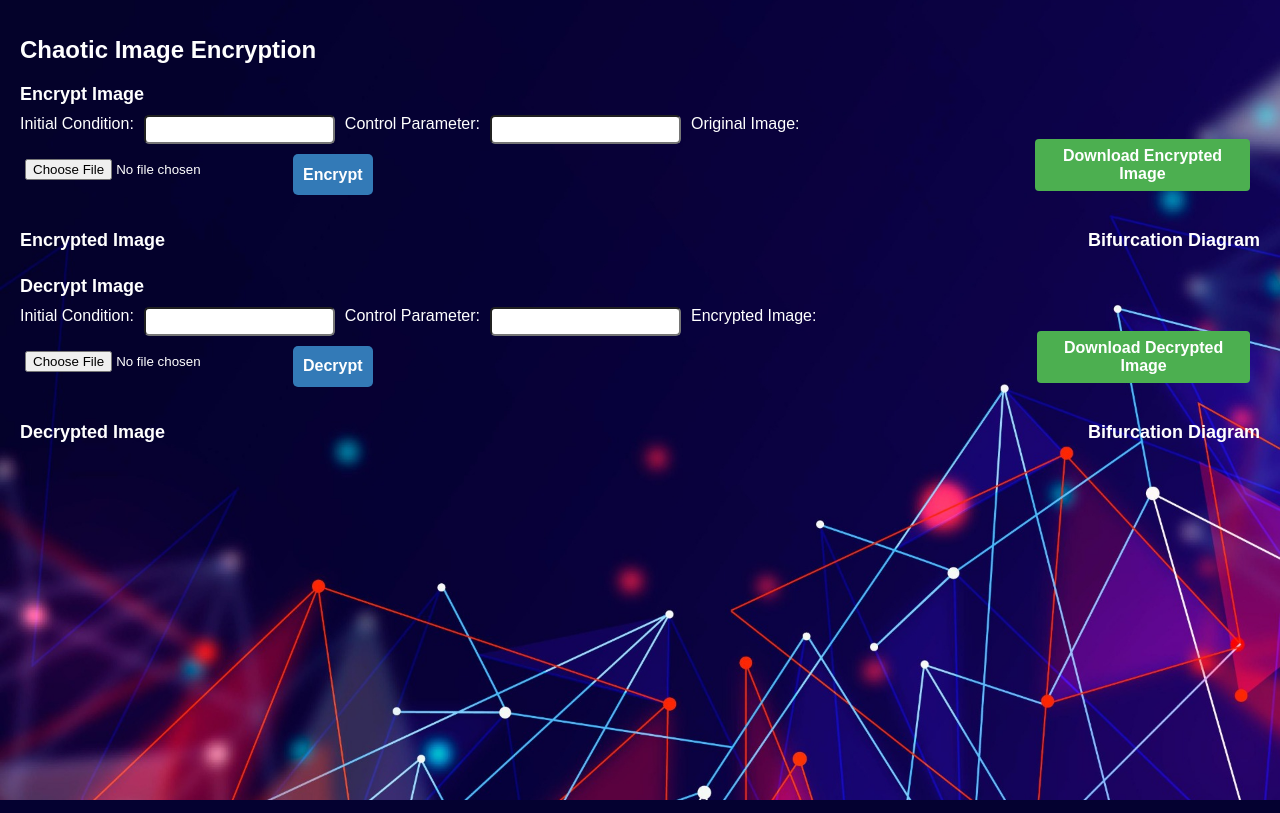
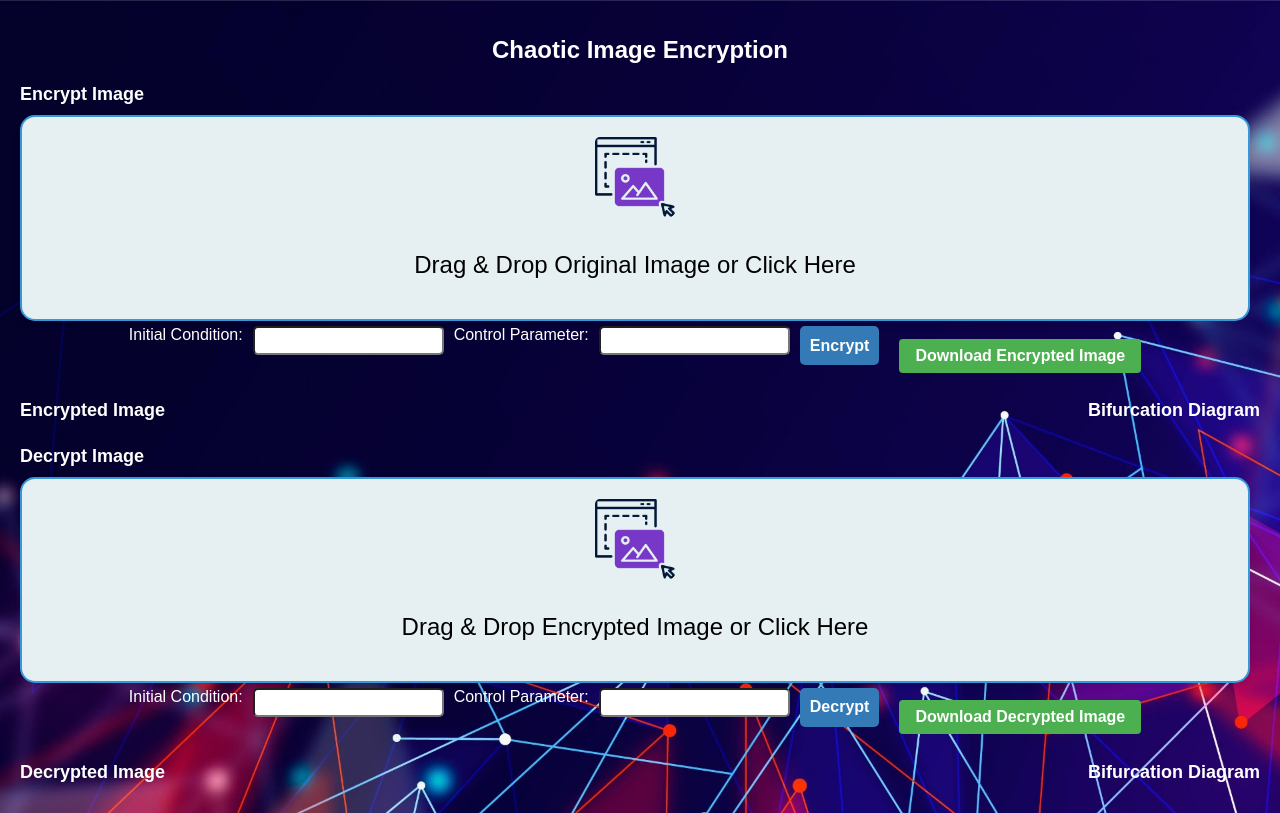
Before and after one commit to kunal9922/EncryptionAndDecryptionUsingChaoticKeySequence, a Flask app: page / in a window 1280 px wide. Run offline with Flask 3, Linux system fonts and the light colour scheme.

Commit message:
Feat: Add drag and drop or clickable Image input

```diff
--- a/static/css/styles.css
+++ b/static/css/styles.css
@@ -15,12 +15,107 @@ body {
   h1 {
     font-size: 24px;
     margin-bottom: 20px;
+    text-align: center;
   }
 
   h2 {
     font-size: 18px;
     margin-bottom: 10px;
   }
+/* Add a hover effect to the drop container when hovering over the image */
+.drop-container:hover {
+  border-color: #27ae60; /* Change border color to highlight color */
+  background-color: #8fd88f; /* Change background color to highlight color */
+}
+
+/* Style the drop container */
+.drop-container {
+  border: 2px solid #3498db;
+  padding: 20px;
+  text-align: center;
+  background-color: #e6f0f2;
+  border-radius: 15px;
+  box-shadow: 0 4px 6px rgba(0, 0, 0, 0.1);
+  transition: border-color 0.3s ease-in-out, background-color 0.3s ease-in-out;
+}
+
+/* Style the drop container when it's being dragged over */
+.drop-container.dragover {
+  border-color: #e74c3c;
+  background-color: #f8f9fa;
+}
+
+/* Style the drop container when it's highlighted */
+.drop-container.highlight {
+  border-color: #27ae60;
+  background-color: #8fd88f;
+}
+
+/* Style the drop message */
+.drop-message {
+  font-size: 24px;
+  color: #000;
+  margin-bottom: 20px;
+}
+
+
+.image-preview {
+    display: flex;
+    flex-wrap: wrap;
+    justify-content: center;
+    margin-top: 20px;
+}
+
+  .image-container {
+    display: flex;
+    flex-direction: column;
+    align-items: center;
+    margin: 10px;
+}
+
+.image-container img {
+    max-width: 200px;
+    max-height: 200px;
+    border-radius: 15px;
+    box-shadow: 0 2px 4px rgba(0, 0, 0, 0.1);
+    transition: transform 0.3s ease-in-out;
+    cursor: pointer;
+}
+
+.image-container img:hover {
+    transform: scale(1.05);
+}
+
+.image-container p {
+    margin-top: 5px;
+    font-size: 14px;
+    color: #777;
+}
+
+.preview-image {
+    max-width: 150px;
+    max-height: 150px;
+    border-radius: 5px;
+    margin: 5px;
+    box-shadow: 0 2px 4px rgba(0, 0, 0, 0.1);
+}
+.drop-icon {
+    text-align: center;
+    margin-bottom: 10px;
+}
+
+.drop-icon img {
+    max-width: 80px; /* Adjust the width of the small icon */
+    max-height: 80px; /* Adjust the height of the small icon */
+}
+#image{
+  font-size: medium;
+  color: #121111;
+}
+#encryptedImageFile{
+  font-size: medium;
+  color: #121111;
+}
 
   #imageContainer {
     display: flex;
--- a/static/js/script.js
+++ b/static/js/script.js
@@ -1,7 +1,133 @@
 document.addEventListener("DOMContentLoaded", function () {
+// Get the loading overlay element
+const loadingOverlay = document.getElementById("loadingOverlay");
 
-  // Get the loading overlay element
-  const loadingOverlay = document.getElementById("loadingOverlay");
+
+  // Get the encryption and decryption drop containers and file inputs
+  const encryptDropContainer = document.getElementById('encrypt-drop-container'); // Remove the dot before class name
+  const decryptDropContainer = document.getElementById('decrypt-drop-container'); // Remove the dot before class name
+  const encryptFileInput = document.getElementById('image');
+  const decryptFileInput = document.getElementById('encryptedImageFile');
+
+  // Function to handle highlighting of drop containers
+  function highlightDropContainer(dropContainer) {
+    dropContainer.classList.add('highlight');
+  }
+
+  // Function to handle removing highlight from drop containers
+  function unhighlightDropContainer(dropContainer) {
+    dropContainer.classList.remove('highlight');
+  }
+  encryptDropContainer.addEventListener('dragover', (e) => {
+    e.preventDefault();
+  });
+
+  decryptDropContainer.addEventListener('dragover', (e) => {
+    e.preventDefault();
+  });
+
+  encryptDropContainer.addEventListener('drop', (e) => {
+    e.preventDefault();
+    encryptDropContainer.classList.remove('highlight'); // Remove the highlight class
+
+    const files = e.dataTransfer.files;
+    encryptFileInput.files = files;
+    handleFiles(files, "image");
+});
+
+decryptDropContainer.addEventListener('drop', (e) => {
+  e.preventDefault();
+  decryptDropContainer.classList.remove('highlight'); // Remove the highlight class
+
+  const files = e.dataTransfer.files;
+  decryptFileInput.files = files;
+  handleFiles(files, "encryptedImageFile");
+});
+  // // Add event listeners for dragging over the encryption file input
+  // encryptFileInput.addEventListener('dragenter', () => {
+  //   highlightDropContainer(encryptDropContainer);
+  // });
+
+  // encryptFileInput.addEventListener('dragleave', () => {
+  //   unhighlightDropContainer(encryptDropContainer);
+  // });
+
+  // // Add event listeners for dragging over the decryption file input
+  // decryptFileInput.addEventListener('dragenter', () => {
+  //   highlightDropContainer(decryptDropContainer);
+  // });
+
+  // decryptFileInput.addEventListener('dragleave', () => {
+  //   unhighlightDropContainer(decryptDropContainer);
+  // });
+
+  // Prevent default behavior to enable drop
+
+  // Handle file input change
+  encryptFileInput.addEventListener('change', (event) => { // Change 'fileInput' to 'encryptFileInput'
+    const files = event.target.files;
+    console.log(event.target.id)
+    handleFiles(files, event.target.id);
+  });
+
+  decryptFileInput.addEventListener('change', (event) => { // Change 'fileInput' to 'decryptFileInput'
+    const files = event.target.files;
+    console.log(event.target.id)
+    handleFiles(files, event.target.id);
+  });
+// Function to remove existing image from a container
+function removeImage(container) {
+  while (container.firstChild) {
+    container.removeChild(container.firstChild);
+  }
+}
+  // Store file names in an array
+  const fileNames = [];
+
+  // Get the image preview element
+  const imagePreviewEn = document.querySelector('#image-preview-en'); // Make sure you have an element with class 'image-preview'
+  const imagePreviewDe = document.querySelector('#image-preview-de'); // Make sure you have an element with class 'image-preview'
+  // Handle dropped or selected files for encryption and decryption
+  function handleFiles(files, targetId) {
+    for (const file of files) {
+      if (file.type.startsWith('image/')) {
+        if (targetId === 'image') {
+          const imgContainerEn = document.createElement('div');
+          imgContainerEn.classList.add('image-container');
+
+          const img = document.createElement('img');
+          img.src = URL.createObjectURL(file);
+          imgContainerEn.appendChild(img);
+
+          const fileNameE = document.createElement('p');
+          fileNameE.textContent = file.name;
+          imgContainerEn.appendChild(fileNameE);
+
+          fileNames.push(file.name); // Store the file name
+          // updateImageFilenamesInput(); // Update the input field with file names
+          removeImage(imagePreviewEn); // Remove existing image, if any
+        imagePreviewEn.appendChild(imgContainerEn);
+
+        } else if (targetId === 'encryptedImageFile') {
+          const imgContainerDe = document.createElement('div');
+        imgContainerDe.classList.add('image-container');
+
+        const img = document.createElement('img');
+        img.src = URL.createObjectURL(file);
+        imgContainerDe.appendChild(img);
+
+        const fileName = document.createElement('p');
+        fileName.textContent = file.name;
+        imgContainerDe.appendChild(fileName);
+
+        fileNames.push(file.name); // Store the file name
+        // updateImageFilenamesInput(); // Update the input field with file names
+        removeImage(imagePreviewDe); // Remove existing image, if any
+        imagePreviewDe.appendChild(imgContainerDe);
+        }
+      }
+    }
+  }
 
   // Show the loading overlay
   function showLoadingOverlay() {
@@ -100,9 +226,8 @@ document.addEventListener("DOMContentLoaded", function () {
         console.error(error);
       }
     });
+  const decryptForm = document.getElementById("decryptForm");
 
-
-  const decryptForm = document.getElementById("decryptForm");
   decryptForm.addEventListener("submit", async function (event) {
     event.preventDefault();
     showLoadingOverlay(); // Show the loading overlay before starting the decryption process
--- a/templates/index.html
+++ b/templates/index.html
@@ -1,10 +1,13 @@
 <!DOCTYPE html>
-<html>
+<html lang="en">
   <head>
-    <meta charset="UTF-8">
-    <meta name="viewport" content="width=device-width, initial-scale=1.0">
+    <meta charset="UTF-8" />
+    <meta name="viewport" content="width=device-width, initial-scale=1.0" />
     <title>Chaotic Image Encryption</title>
-    <link rel="stylesheet" href="{{url_for('static', filename='css/styles.css')}}">
+    <link
+      rel="stylesheet"
+      href="{{url_for('static', filename='css/styles.css')}}"
+    />
   </head>
   <body>
     <h1>Chaotic Image Encryption</h1>
@@ -14,21 +17,43 @@
     </div>
 
     <h2>Encrypt Image</h2>
-    <div class = "form-container">
+
+    <!-- Wrap the container in a label associated with the file input -->
+    <label for="image" class="drop-container" id="encrypt-drop-container">
+      <div class="drop-content">
+      <div class="drop-icon">
+        <img
+          src="{{url_for('static', filename='/images/drag-and-drop.png')}}"
+          alt="Custom Icon"
+        />
+      </div>
+      <div class="drop-message">Drag & Drop Original Image or Click Here</div>
+      </div>
+      <input
+        type="file"
+        id="image"
+        required
+        accept="image/*"
+        hidden
+      />
+      <input type="hidden" class="image-filenames" />
+      <div id="image-preview-en"></div>
+    </label>
+
+    <div class="form-container">
       <form id="encryptForm" class="encrypt-form">
         <label for="initCond">Initial Condition:</label>
-        <input type="text" id="initCond" required><br>
+        <input type="text" id="initCond" required /><br />
 
         <label for="controlPara">Control Parameter:</label>
-        <input type="text" id="controlPara" required><br>
+        <input type="text" id="controlPara" required /><br />
+        <input type="submit" value="Encrypt" class="custom-button" />
+      </form>
 
-        <label for="image">Original Image:</label>
-        <input type="file" id="image" required accept="image/*"><br>
-
-        <input type="submit" value="Encrypt" class = "custom-button">
-    </form>
       <!-- Add the download button -->
-    <button id="downloadEncrypted" class="custom-button">Download Encrypted Image</button>
+      <button id="downloadEncrypted" class="custom-button">
+        Download Encrypted Image
+      </button>
     </div>
 
     <div id="headingContainer">
@@ -42,21 +67,42 @@
     </div>
 
     <h2>Decrypt Image</h2>
-    <div class = "form-container">
+
+    <!-- Wrap the container in a label associated with the file input -->
+    <label for="encryptedImageFile" class="drop-container" id="decrypt-drop-container">
+      <div class="drop-content">
+      <div class="drop-icon">
+        <img
+          src="{{url_for('static', filename='/images/drag-and-drop.png')}}"
+          alt="Custom Icon"
+        />
+      </div>
+      <div class="drop-message">Drag & Drop Encrypted Image or Click Here</div>
+    </div>
+      <input
+        type="file"
+        id="encryptedImageFile"
+        required
+        accept="image/*"
+        hidden
+      />
+      <input type="hidden" class="image-filenames" />
+      <div id="image-preview-de"></div>
+    </label>
+
+    <div class="form-container">
       <form id="decryptForm" class="decrypt-form">
         <label for="decryptInitCond">Initial Condition:</label>
-            <input type="text" id="decryptInitCond" required><br>
+        <input type="text" id="decryptInitCond" required /><br />
 
         <label for="decryptControlPara">Control Parameter:</label>
-            <input type="text" id="decryptControlPara" required><br>
-
-            <label for="encryptedImageFile">Encrypted Image:</label>
-            <input type="file" id="encryptedImageFile" required accept="image/*"><br>
-
-            <input type="submit" value="Decrypt" class="custom-button">
+        <input type="text" id="decryptControlPara" required /><br />
+        <input type="submit" value="Decrypt" class="custom-button" />
       </form>
       <!-- Add the download button -->
-        <button id="downloadDecrypted" class="custom-button">Download Decrypted Image</button>
+      <button id="downloadDecrypted" class="custom-button">
+        Download Decrypted Image
+      </button>
     </div>
     <div id="headingContainer">
       <h2>Decrypted Image</h2>
@@ -68,9 +114,6 @@
       <div id="bifurcationDiagramDe"></div>
     </div>
 
-    <!-- <h2>Decrypted Image</h2>
-    <div id="decryptedImage"></div> -->
-
     <script src="{{url_for('static', filename='js/script.js')}}"></script>
   </body>
 </html>
```
Also changed, not shown: static/images/decrypted_image.jpg, static/images/drag-and-drop.png (added), static/images/encrypted_image.jpg. Lines whose indentation alone changed are shown as unchanged.
